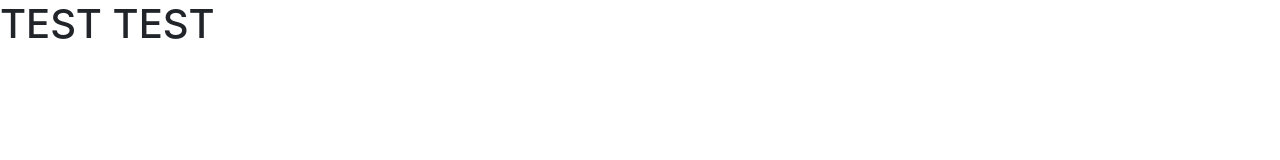
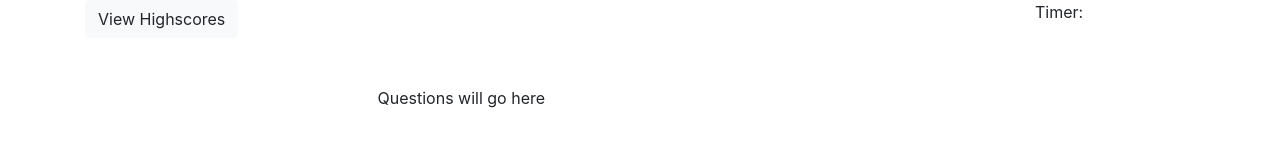
Before and after one commit to kirsralk/CarletonHomework4, a plain HTML site: page index.html in a window 1280 px wide. Drawn offline with nearby package versions, Linux system fonts and the light colour scheme.

Commit message:
Pseudocode layout of index.html

```diff
--- a/index.html
+++ b/index.html
@@ -10,7 +10,49 @@
 </head>
 
 <body>
-    <h1>TEST TEST</h1>
+
+    <div class="container">
+        <!-- Row 1 - Heading -->
+        <div class="row">
+            <div class="col-md-2 col-sm-4">
+                <button type="button" class="btn btn-light">View Highscores</button>
+            </div>
+
+            <!--Empty padding in center-->
+            <div class="col-sm">
+                <!--Empty-->
+            </div>
+
+            <div class="col-md-2 col-sm-4">
+                Timer:
+            </div>
+        </div>
+
+        <div class="row">
+            <div class="col-sm-12">
+                <!--Empty row for padding between heading and contents-->
+                <br />
+                <br />
+            </div>
+        </div>
+
+        <!--Row 2 - Questions appear here, outside columns for padding-->
+        <div class="row mx-auto">
+            <div class="col-sm-3 col-md-3 col-lg-3">
+                <!--Empty-->
+            </div>
+
+            <!--Div with actual contents of this row-->
+            <div class="col-sm-6 col-sm-6 col-lg-6">
+                Questions will go here
+            </div>
+
+            <div class="col-sm-3 col-md-3 col-lg-3">
+                <!--Empty-->
+            </div>
+        </div>
+
+    </div>
 </body>
 
 </html>
```
